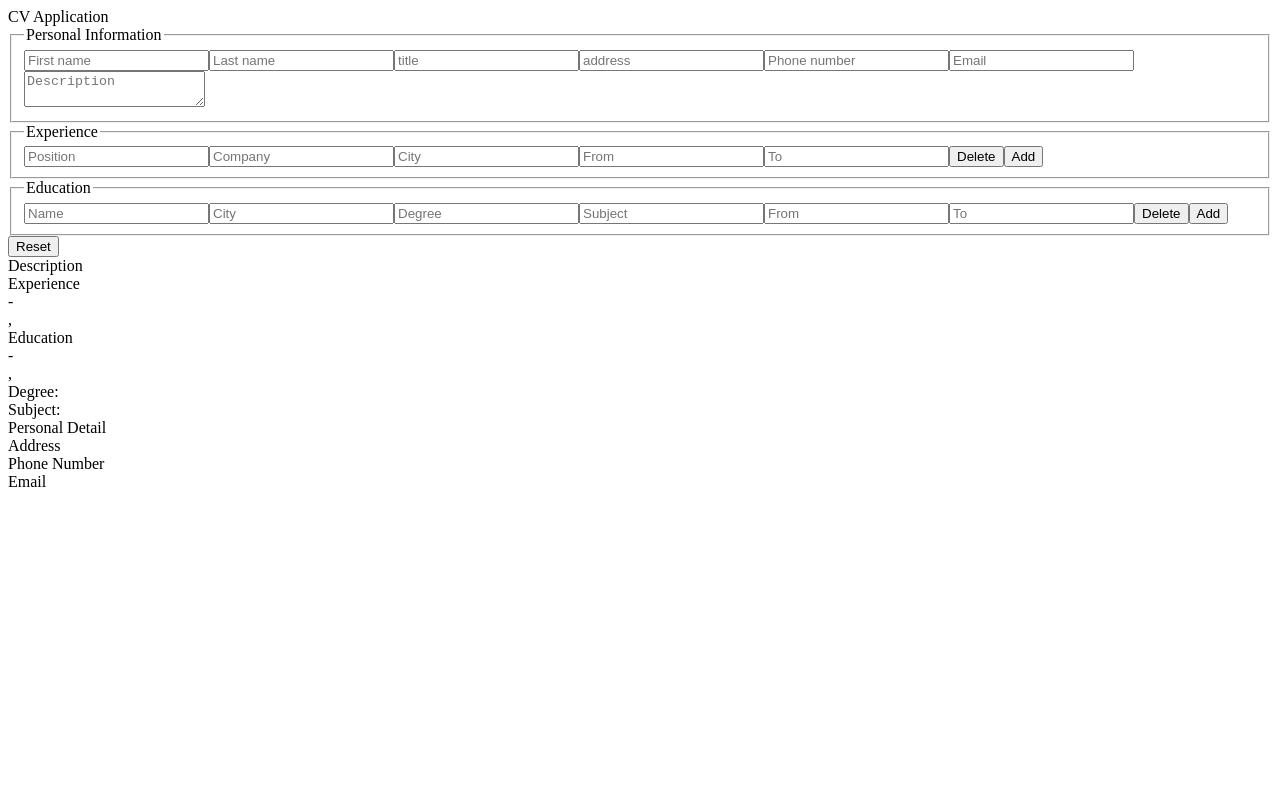
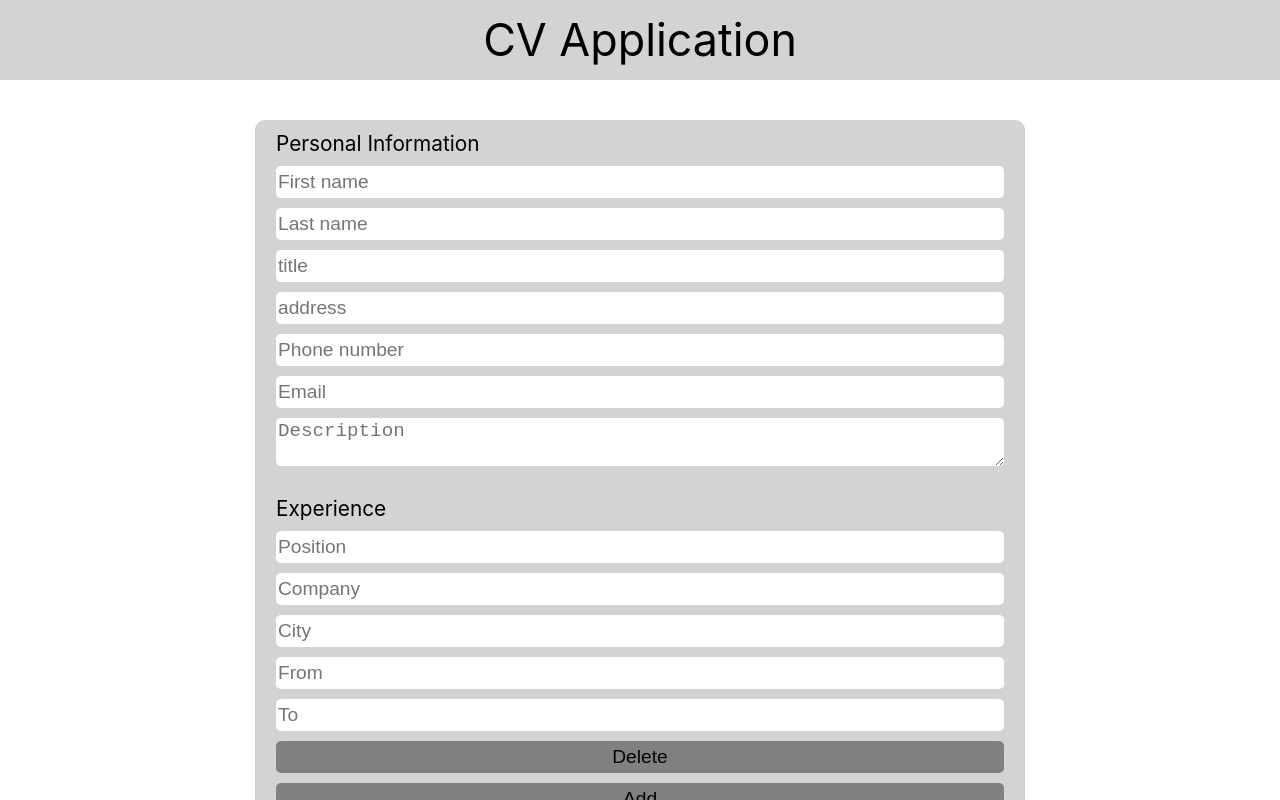
Before and after one commit to bensonjing/cv-application, a React (Create React App) app: page / in a window 1280 px wide. Shown: the top 800 px of the page. Built offline with nearby package versions, Linux system fonts and the light colour scheme.

Commit message:
Build: add styles to Header and Form

```diff
--- a/src/components/CVForm.js
+++ b/src/components/CVForm.js
@@ -23,7 +23,9 @@ class CVForm extends React.Component {
           handleDelete={this.props.educationDelete}
           handleClick={this.props.educationAdd}
         />
-        <button onClick={this.props.reset}>Reset</button>
+        <div id="reset">
+          <button onClick={this.props.reset}>Reset</button>
+        </div>
       </form>
     )
   }
--- a/src/components/Header.js
+++ b/src/components/Header.js
@@ -3,7 +3,7 @@ import React from 'react'
 class Header extends React.Component {
   render() {
     return (
-      <div>CV Application</div>
+      <div className="header">CV Application</div>
     )
   }
 }
--- a/src/components/formComponents/Education.js
+++ b/src/components/formComponents/Education.js
@@ -14,11 +14,11 @@ class Education extends React.Component {
     ))
 
     return (
-      <fieldset>
-        <legend>Education</legend>
+      <div className="subForm">
+        <div className="formTitle">Education</div>
         {educationItems}
         <button onClick={this.props.handleClick}>Add</button>
-      </fieldset>
+      </div>
     )
   }
 }
--- a/src/components/formComponents/Experience.js
+++ b/src/components/formComponents/Experience.js
@@ -14,11 +14,11 @@ class Experience extends React.Component {
     ))
 
     return (
-      <fieldset>
-        <legend>Experience</legend>
+      <div className="subForm">
+        <div className="formTitle">Experience</div>
         {experienceItems}
         <button onClick={this.props.handleClick}>Add</button>
-      </fieldset>
+      </div>
     )
   }
 }
--- a/src/components/formComponents/PersonalInfo.js
+++ b/src/components/formComponents/PersonalInfo.js
@@ -5,8 +5,8 @@ class PersonalInfo extends React.Component {
     const { personalInfo, handleChange } = this.props
 
     return (
-      <fieldset>
-        <legend>Personal Information</legend>
+      <div className="subForm">
+        <div className="formTitle">Personal Information</div>
         <input
           type="text"
           onChange={handleChange}
@@ -57,7 +57,7 @@ class PersonalInfo extends React.Component {
           value={personalInfo.description}
           rol="4" col="30"
         />
-      </fieldset>
+      </div>
     )
   }
 }
--- a/src/index.js
+++ b/src/index.js
@@ -1,6 +1,7 @@
 import React from 'react'
 import ReactDom from 'react-dom/client'
 import App from './App'
+import './style/style.css'
 
 const root = ReactDom.createRoot(document.getElementById('root'))
 root.render(<App />)
--- /dev/null
+++ b/src/style/style.css
@@ -0,0 +1,55 @@
+body {
+  margin: 0;
+  font-family: -apple-system, BlinkMacSystemFont, 'Segoe UI', Roboto, Oxygen, Ubuntu, Cantarell, 'Open Sans', 'Helvetica Neue', sans-serif;
+}
+
+/* Header */
+.header {
+  background-color: lightgray;
+  height: 10vh;
+  font-size: 2.8rem;
+  display: flex;
+  align-items: center;
+  justify-content: center;
+}
+
+/* Form */
+form {
+  background-color: lightgray;
+  width: 60vw;
+  margin: 40px auto;
+  border: 1px solid lightgray;
+  border-radius: 10px;
+}
+
+.subForm{
+  padding: 10px 20px;
+}
+
+.formTitle {
+  margin-bottom: 5px;
+  font-size: 1.3rem;
+}
+
+input, textarea, button{
+  display: block;
+  margin: 10px 0;
+  box-sizing: border-box;
+  width: 100%;
+  border: 0;
+  border-radius: 5px;
+  font-size: 1.2rem;
+}
+
+input {
+  height: 2rem;
+}
+
+button {
+  background-color: grey;
+  height: 2rem;
+}
+
+#reset {
+  padding: 0 20px 20px 20px;
+}
```
